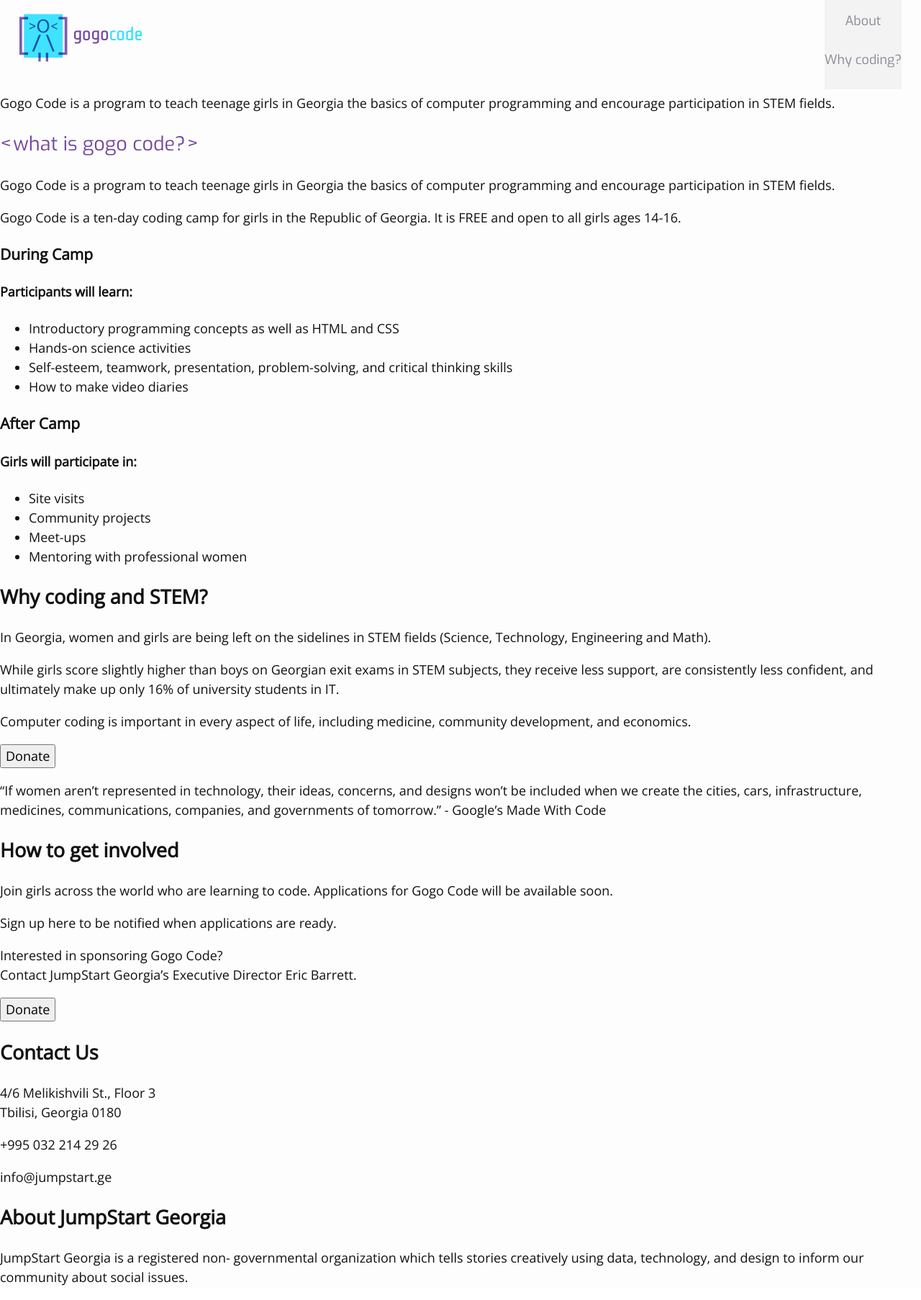
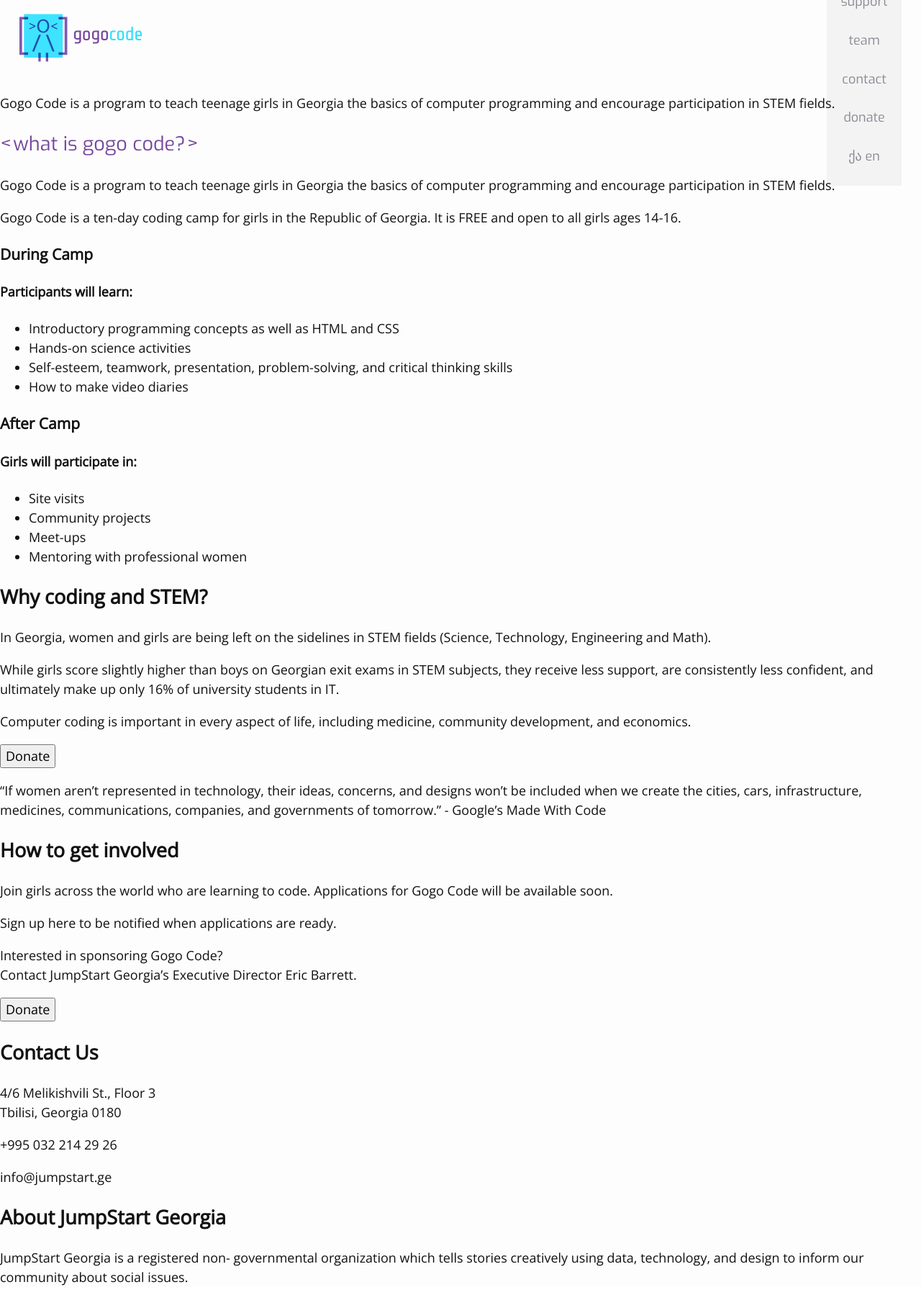
Before and after one commit to JumpStartGeorgia/Gogo-Code-Site, a Jekyll site: the page built from index.html, in a window 1280 px wide. Shown: the whole page at 72% size. Built offline with Jekyll 4.4.1, drawn with Linux system fonts in a browser that asks for light colours.

Commit message:
Added other links to navigation.

```diff
--- a/_sass/components/_link.scss
+++ b/_sass/components/_link.scss
@@ -3,4 +3,5 @@
   font-family: $secondary-font-family;
   font-weight: 200;
   color: darken($grey-color, 40%);
+  text-transform: lowercase;
 }
--- a/index.html
+++ b/index.html
@@ -30,6 +30,40 @@
       <li class='main-nav-list-item'>
         <a class='link' href='{{ "/#why-coding" | prepend: site.baseurl }}'>
           Why coding?
+        </a>
+      </li>
+
+      <li class='main-nav-list-item'>
+        <a class='link' href='{{ "/#support" | prepend: site.baseurl }}'>
+          Support
+        </a>
+      </li>
+
+      <li class='main-nav-list-item'>
+        <a class='link' href='{{ "/#team" | prepend: site.baseurl }}'>
+          Team
+        </a>
+      </li>
+
+      <li class='main-nav-list-item'>
+        <a class='link' href='{{ "/#contact" | prepend: site.baseurl }}'>
+          Contact
+        </a>
+      </li>
+
+      <li class='main-nav-list-item'>
+        <a class='link' href='{{ "/#" | prepend: site.baseurl }}'>
+          Donate
+        </a>
+      </li>
+
+      <li class='main-nav-list-item'>
+        <a class='link' href='{{ "/ka" | prepend: site.baseurl }}'>
+          ქა
+        </a>
+
+        <a class='link' href='{{ "/" | prepend: site.baseurl }}'>
+          En
         </a>
       </li>
 
@@ -144,7 +178,7 @@
 
   </section>
 
-  <section>
+  <section id='support'>
 
     <h2>How to get involved</h2>
 
@@ -182,7 +216,7 @@
 
   <div>
 
-    <section>
+    <section id='contact'>
 
       <h2>
         Contact Us
@@ -202,7 +236,7 @@
 
     </section>
 
-    <section>
+    <section id='team'>
 
       <h2>
         About JumpStart Georgia
```
